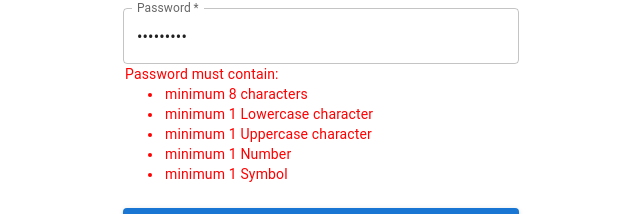
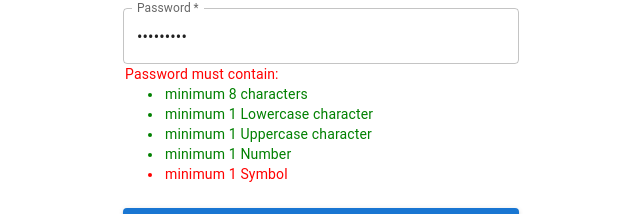
Before and after one commit to MuhammadShafaatKhan/BasicUserDashboard, a React (Vite) app in the folder FrontEnd/: page / in a window 1280 px wide. Both pictures are taken after typing "Sample", "Sample", "name@example.com", "Sample123" into the empty fields and a click on the button "SIGN UP". Shown: the part 328-542 px from the top of the page, without its empty margins (319-959 px from the left). Built offline with nearby package versions, Linux system fonts and the light colour scheme.

Commit message:
feat: password validation changing colour to green

```diff
--- a/FrontEnd/src/components/ValidateField.jsx
+++ b/FrontEnd/src/components/ValidateField.jsx
@@ -29,11 +29,11 @@ function ValidateField({ email, phone,  password }) {
           Password must contain:
           </Typography>
           <Typography component="ul">
-            <Typography component="li"  variant="body2" sx={style}  >minimum 8 characters</Typography>
-            <Typography component="li"  variant="body2" sx={style}  >minimum 1 Lowercase character</Typography>
-            <Typography component="li" variant="body2" sx={style}  >minimum 1 Uppercase character</Typography>
-            <Typography component="li" variant="body2" sx={style} >minimum 1 Number</Typography>
-            <Typography component="li" variant="body2" sx={style} >minimum 1 Symbol</Typography>
+            <Typography component="li"  variant="body2" sx={{color: "red", paddingLeft: "2px", ...(password.length >= 8 && {color:"green"})}}  >minimum 8 characters</Typography>
+            <Typography component="li"  variant="body2" sx={{color: "red", paddingLeft: "2px", ...( /[a-z]/.test(password) && {color:"green"})}} >minimum 1 Lowercase character</Typography>
+            <Typography component="li" variant="body2" sx={{color: "red", paddingLeft: "2px", ...( /[A-Z]/.test(password) && {color:"green"})}} >minimum 1 Uppercase character</Typography>
+            <Typography component="li" variant="body2" sx={{color: "red", paddingLeft: "2px", ...( /[0-9]/.test(password) && {color:"green"})}}>minimum 1 Number</Typography>
+            <Typography component="li" variant="body2" sx={{color: "red", paddingLeft: "2px", ...( /[-#!$@£%^&*()_+|~=`{}\[\]:";'<>?,.\/\\ ]/.test(password) && {color:"green"})}} >minimum 1 Symbol</Typography>
           </Typography>
           </>
       )
```
